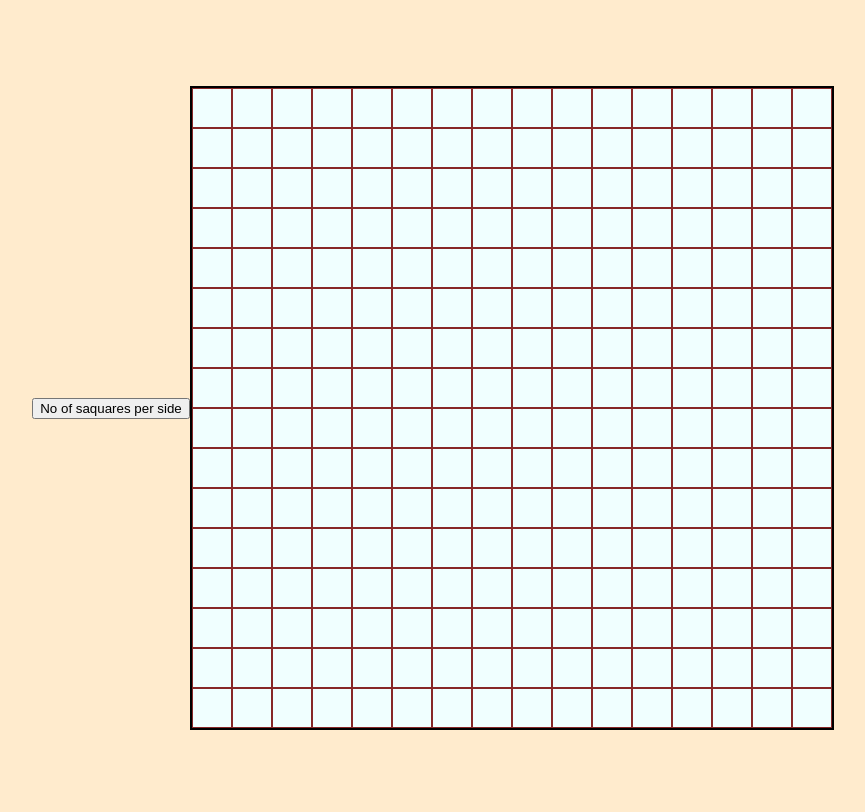
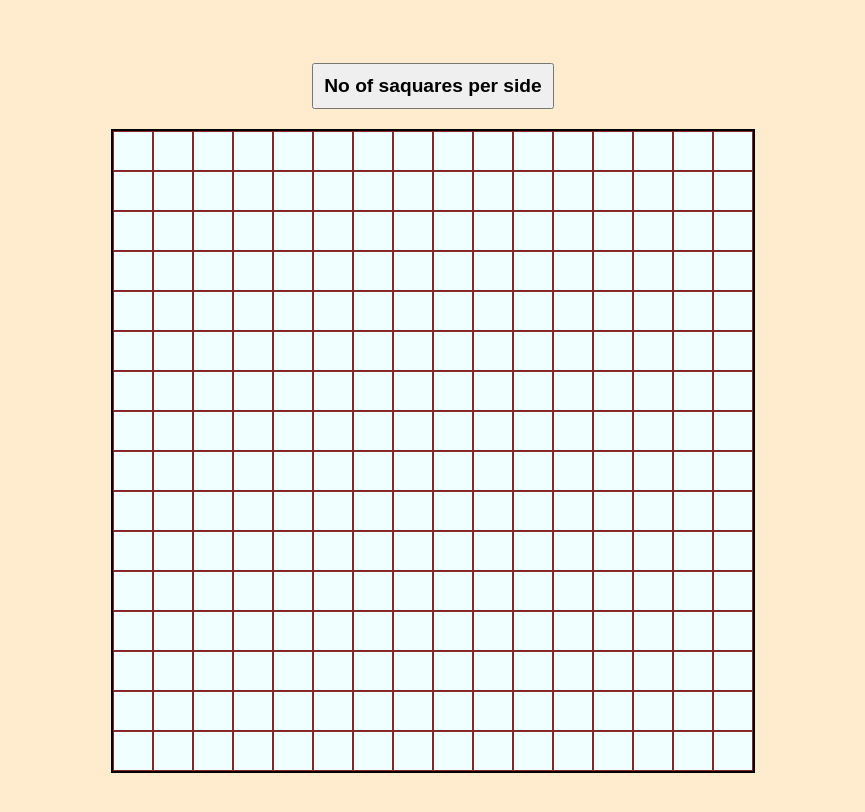
Before and after one commit to GAGAN-ESWAR/Etch-a-Sketch, a plain HTML site: page index.html in a window 1280 px wide. Shown: the whole page, without its empty margins (207-1072 px from the left). Drawn offline with Linux system fonts and the light colour scheme.

Commit message:
add button style

```diff
--- a/style.css
+++ b/style.css
@@ -1,5 +1,6 @@
 body {
     display: flex;
+    flex-direction: column;
     align-items: center;
     justify-content: center;
     background-color: blanchedalmond;
@@ -21,3 +22,10 @@ body {
     border: 1px solid rgb(135, 40, 40);
     background-color: azure;
 }
+
+#btn {
+    margin: 20px;
+    font-weight: 700;
+    padding: 10px;
+    font-size: larger;
+}
```
